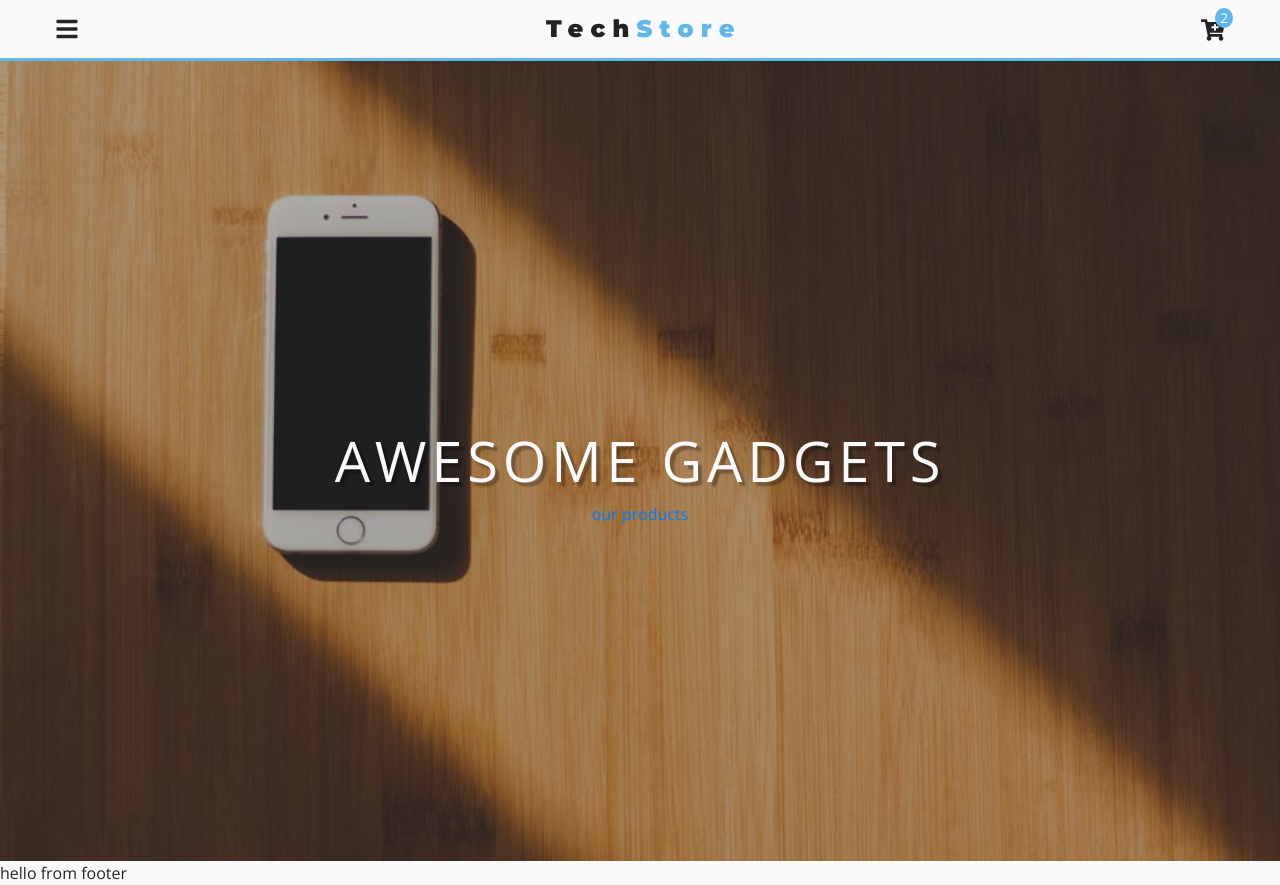
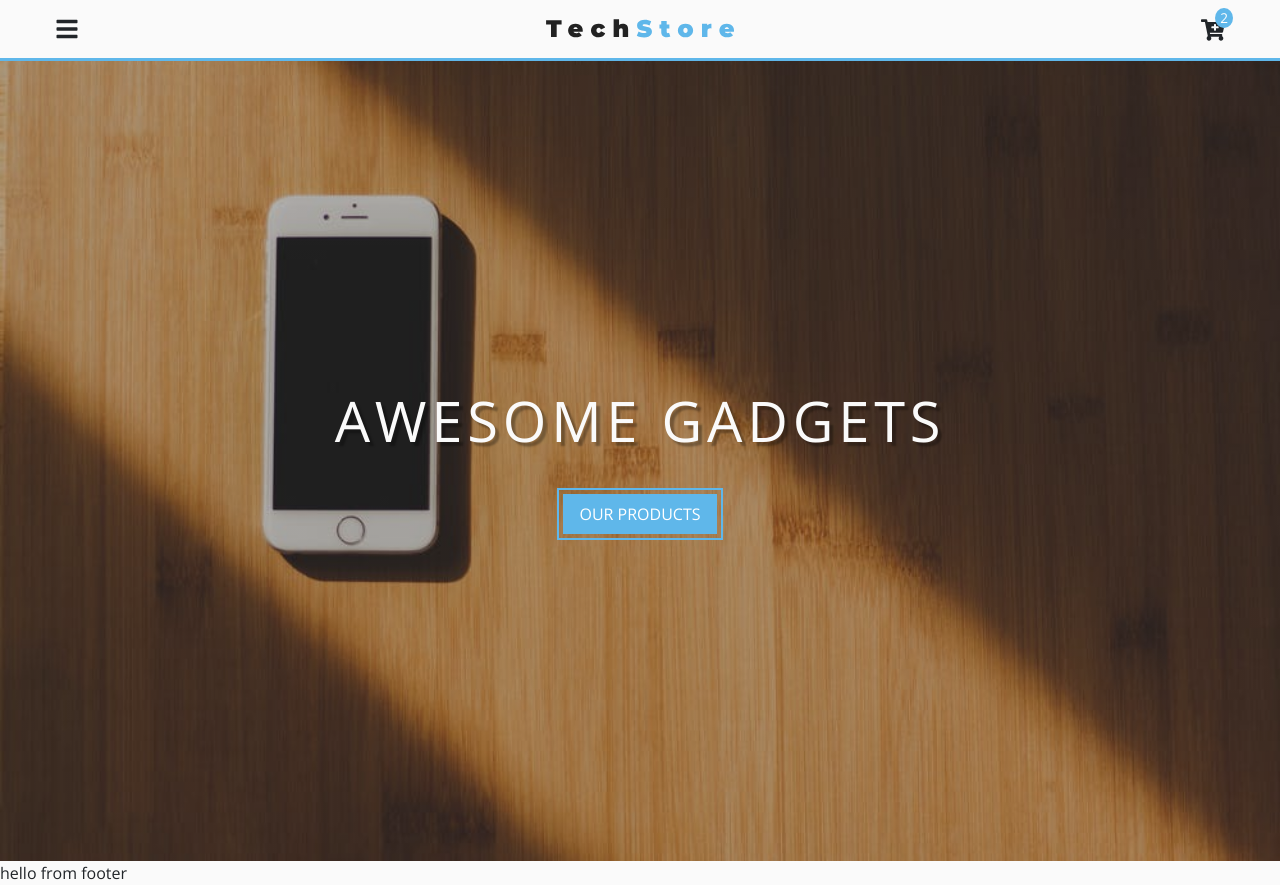
Before and after one commit to jn-html/Techi-store, a React (Create React App) app: page / in a window 1280 px wide. Built offline with nearby package versions, Linux system fonts and the light colour scheme.

Commit message:
Main Link Class + styling in App.css and in Homepage

```diff
--- a/src/App.css
+++ b/src/App.css
@@ -30,3 +30,23 @@
   background: var(--mainGrey) !important;
   color: var(--mainBlack);
 }
+
+.main-link {
+  padding: 0.5rem 1rem;
+  background-color: var(--primaryColor);
+  color: var(--mainWhite);
+  display: inline-block;
+  text-transform: uppercase;
+  letter-spacing: var(--primaryColor);
+  outline: 2px solid var(--primaryColor);
+  outline-offset: 4px;
+  border: none;
+  transition: var(--mainTransition);
+}
+
+.main-link:hover {
+  background: var(--darkGrey);
+  text-decoration: none;
+  color: var(--primaryColor);
+  outline-color: var(--darkGrey);
+}
--- a/src/pages/HomePage.js
+++ b/src/pages/HomePage.js
@@ -7,7 +7,7 @@
    return (
       <>
          <Hero title="awesome Gadgets" max="true">
-            <Link to='/products'>our products</Link>
+            <Link to='/products' className="main-link" style={{margin:'2rem'}}>our products</Link>
          </Hero>
       </ >
    );
```
Also changed, not shown: 1 other file (tests, documents, lock files or other folders).
